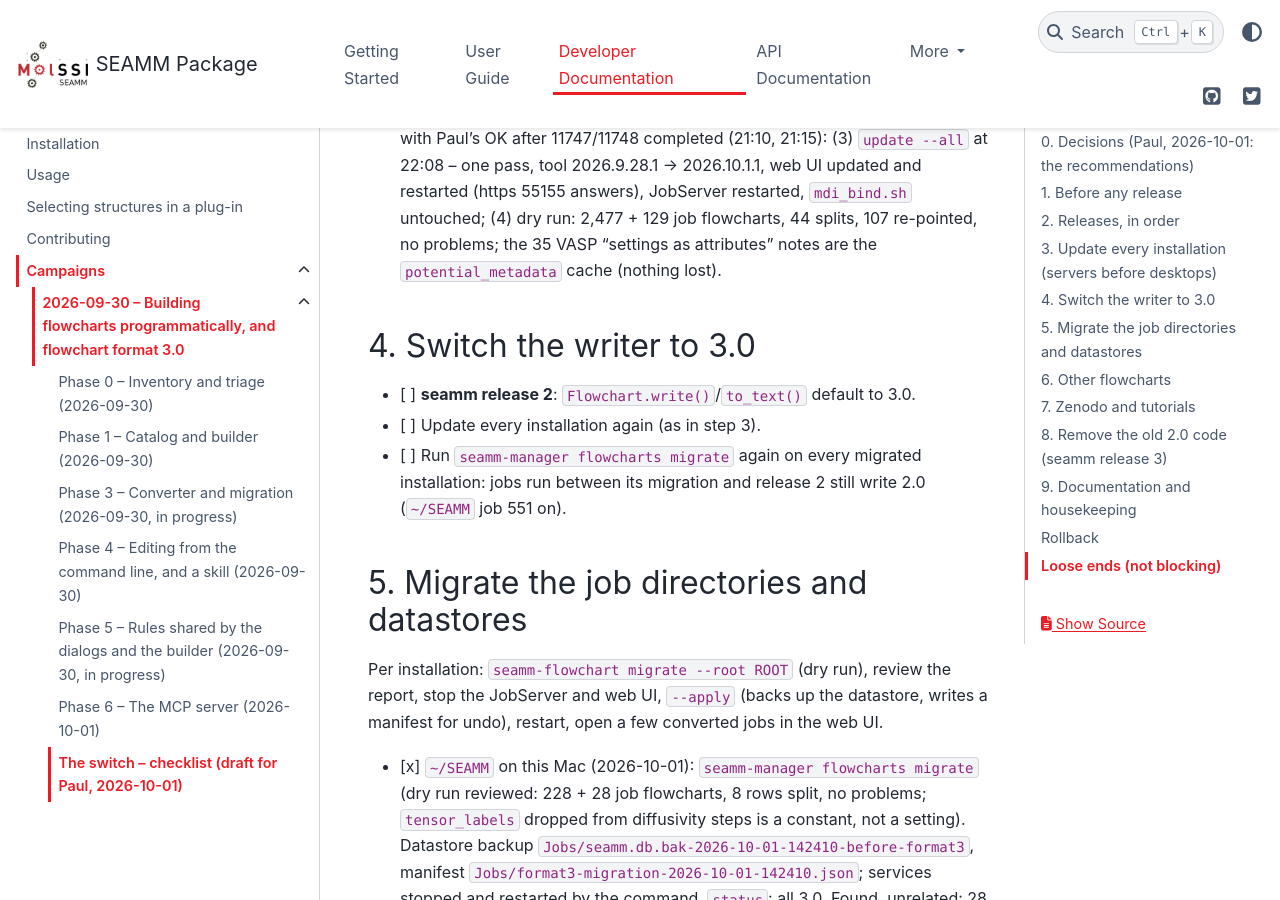
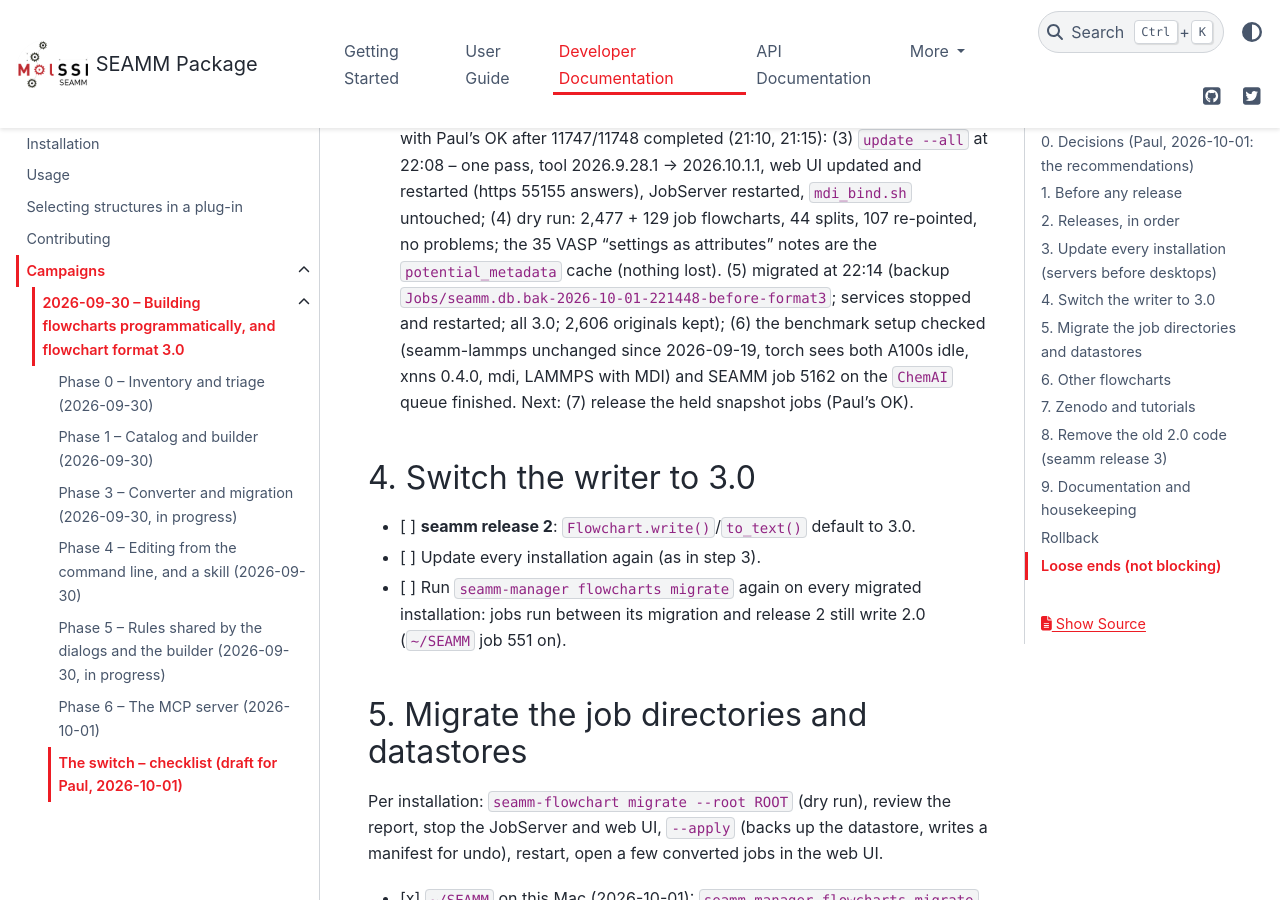
Before and after one commit to molssi-seamm/seamm, a Sphinx documentation site: the page built from docs/developer_guide/campaigns/2026-09-30/NOTES_switch.rst, in a window 1280 px wide and 900 px high, scrolled down 5202 px. Built offline with Sphinx 7.4.7 and the PyData theme 0.15.4, drawn with Linux system fonts in a browser that asks for light colours; pages that are not in the unit, such as notebooks, are missing from menus.

Commit message:
Switch checklist: ChemAI migrated and checked
Co-Authored-By: Claude Opus 5.5 <noreply@anthropic.com>

```diff
--- a/docs/developer_guide/campaigns/2026-09-30/NOTES_switch.rst
+++ b/docs/developer_guide/campaigns/2026-09-30/NOTES_switch.rst
@@ -178,6 +178,11 @@ small test job and check it runs and its flowchart is recorded.
   restarted (https 55155 answers), JobServer restarted, ``mdi_bind.sh`` untouched; (4) dry
   run: 2,477 + 129 job flowcharts, 44 splits, 107 re-pointed, no problems; the 35 VASP
   "settings as attributes" notes are the ``potential_metadata`` cache (nothing lost).
+  (5) migrated at 22:14 (backup ``Jobs/seamm.db.bak-2026-10-01-221448-before-format3``;
+  services stopped and restarted; all 3.0; 2,606 originals kept); (6) the benchmark setup
+  checked (seamm-lammps unchanged since 2026-09-19, torch sees both A100s idle, xnns 0.4.0,
+  mdi, LAMMPS with MDI) and SEAMM job 5162 on the ``ChemAI`` queue finished. Next: (7)
+  release the held snapshot jobs (Paul's OK).
 
 4. Switch the writer to 3.0
 ---------------------------
```
